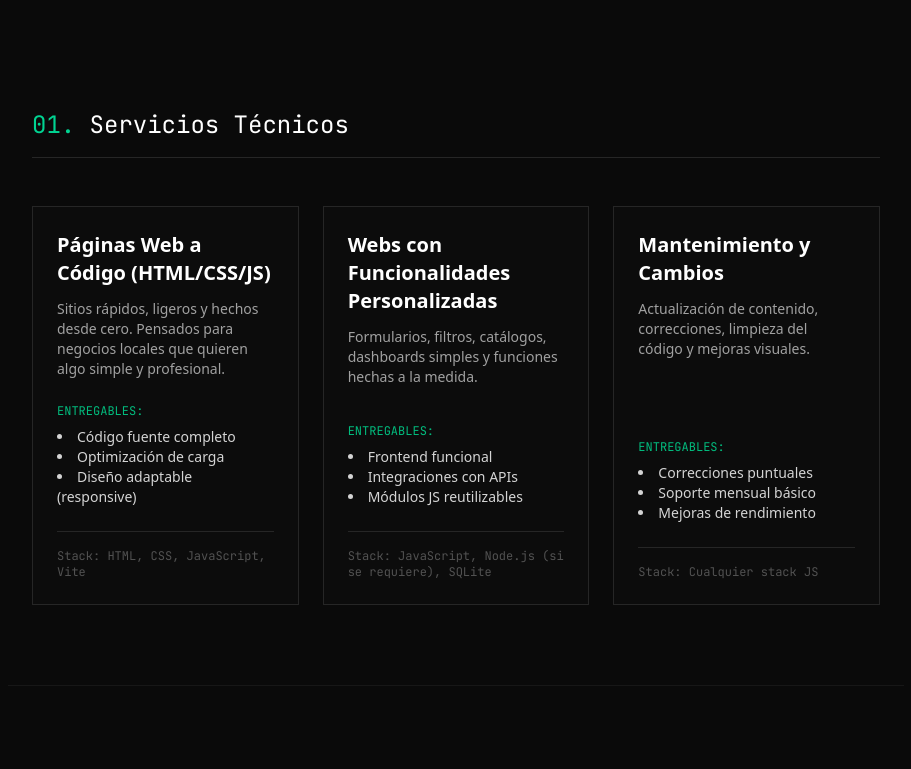
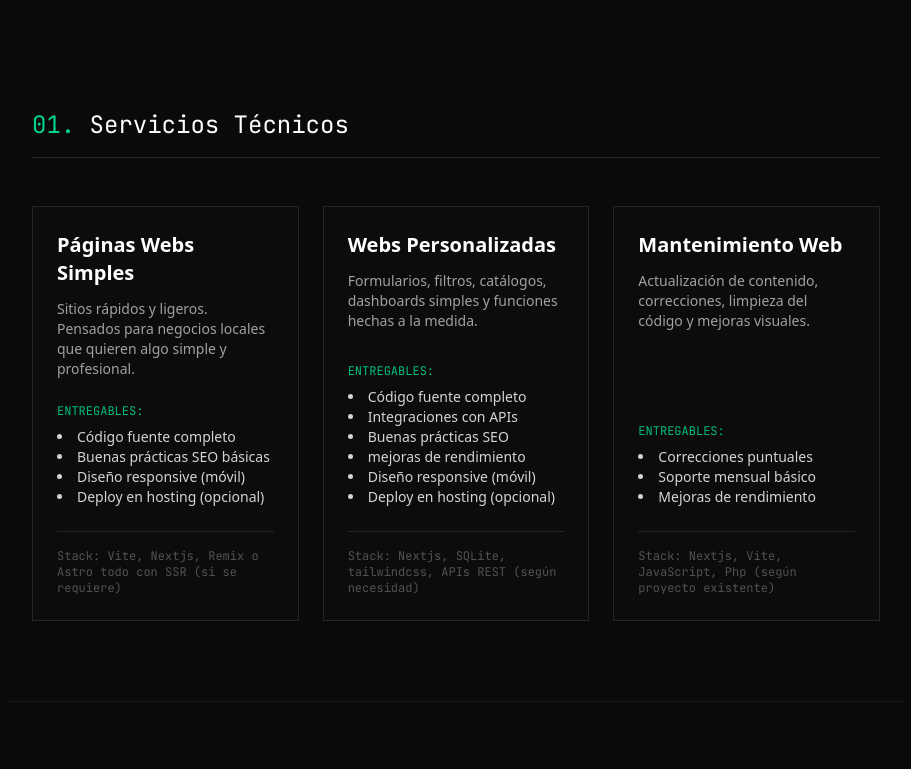
Before and after one commit to warling-lopez/Warling.dev, a Next.js app: page / in a window 1280 px wide. Shown: the part 611-1380 px from the top of the page, without its empty margins (184-1095 px from the left). Built offline with nearby package versions, Linux system fonts and the light colour scheme.

Commit message:
feat: Update ProjectCard component to display deliverables with toggle functionality and refine portfolio data

```diff
--- a/src/app/components/ProjectCard.jsx
+++ b/src/app/components/ProjectCard.jsx
@@ -1,8 +1,17 @@
 "use client";
+import { useState } from "react";
+
 export default function ProjectCard({ project }) {
   const stack = project.stack ?? [];
   const roles = project.myRole ?? [];
+  const deliverables = project.deliverables ?? []; // <-- Asumiendo que aquí vienen tus entregables
   const codeSnippet = project.codeSnippet ?? { title: '', code: '' };
+
+  const [showAll, setShowAll] = useState(false);
+
+  const visibleDeliverables = showAll
+    ? deliverables
+    : deliverables.slice(0, 4);
 
   return (
     <article className="mb-24 border-b border-neutral-800 pb-12 last:border-0">
@@ -25,10 +34,37 @@ export default function ProjectCard({ project }) {
               <strong className="text-white block font-mono uppercase text-xs mb-1 tracking-wider">Problema Real</strong>
               <p>{project.problem}</p>
             </div>
+
             <div>
               <strong className="text-white block font-mono uppercase text-xs mb-1 tracking-wider">Solución Técnica</strong>
               <p>{project.solution}</p>
             </div>
+
+            {/* LISTA DE ENTREGABLES CON VER MÁS / VER MENOS */}
+            {deliverables.length > 0 && (
+              <div>
+                <strong className="text-white block font-mono uppercase text-xs mb-1 tracking-wider">
+                  Entregables
+                </strong>
+
+                <ul className="list-disc list-inside text-neutral-400 marker:text-emerald-500">
+                  {visibleDeliverables.map((item) => (
+                    <li key={item}>{item}</li>
+                  ))}
+                </ul>
+
+                {deliverables.length > 4 && (
+                  <button
+                    onClick={() => setShowAll(!showAll)}
+                    className="mt-2 text-emerald-400 text-xs underline underline-offset-4"
+                  >
+                    {showAll ? "Ver menos" : "Ver más"}
+                  </button>
+                )}
+              </div>
+            )}
+
+            {/* MI ROL */}
             {roles.length > 0 && (
               <div>
                 <strong className="text-white block font-mono uppercase text-xs mb-1 tracking-wider">Mi Rol</strong>
@@ -40,11 +76,18 @@ export default function ProjectCard({ project }) {
           </div>
 
           <div className="mt-8 flex gap-6 font-mono text-sm">
-            <a href={project.repoLink} className="text-white hover:text-emerald-400 underline decoration-neutral-700 underline-offset-4">
+            <a
+              href={project.repoLink}
+              className="text-white hover:text-emerald-400 underline decoration-neutral-700 underline-offset-4"
+            >
               git log --repo
             </a>
+
             {project.demoLink && (
-              <a href={project.demoLink} className="text-white hover:text-emerald-400 underline decoration-neutral-700 underline-offset-4">
+              <a
+                href={project.demoLink}
+                className="text-white hover:text-emerald-400 underline decoration-neutral-700 underline-offset-4"
+              >
                 curl --head demo
               </a>
             )}
--- a/src/app/data/content.js
+++ b/src/app/data/content.js
@@ -3,43 +3,47 @@
 export const portfolioData = {
   personal: {
     name: "Warling Dev",
-    role: "Desarrollador Web Independiente (JS)",
+    role: "Desarrollador Web Independiente",
     tagline:
       "Creo páginas web rápidas, limpias y a código. Nada de CMS. Soluciones simples y estables para negocios reales.",
     availability: "🟢 Disponible para proyectos pequeños y medianos",
     email: "contacto@warlingdev.com",
     calendly: "https://calendly.com/warling",
     social: {
-      github: "https://github.com/warling",
+      github: "https://github.com/warling-lopez",
       linkedin: "https://linkedin.com/in/warling"
     }
   },
 
   services: [
     {
-      title: "Páginas Web a Código (HTML/CSS/JS)",
+      title: "Páginas Webs Simples",
       description:
-        "Sitios rápidos, ligeros y hechos desde cero. Pensados para negocios locales que quieren algo simple y profesional.",
+        "Sitios rápidos y ligeros. Pensados para negocios locales que quieren algo simple y profesional.",
       deliverables: [
         "Código fuente completo",
-        "Optimización de carga",
-        "Diseño adaptable (responsive)"
+        "Buenas prácticas SEO básicas",
+        "Diseño responsive (móvil)",
+        "Deploy en hosting (opcional)"
       ],
-      tech: "HTML, CSS, JavaScript, Vite"
+      tech: "Vite, Nextjs, Remix o Astro todo con SSR (si se requiere)"
     },
     {
-      title: "Webs con Funcionalidades Personalizadas",
+      title: "Webs Personalizadas",
       description:
         "Formularios, filtros, catálogos, dashboards simples y funciones hechas a la medida.",
       deliverables: [
-        "Frontend funcional",
+        "Código fuente completo",
         "Integraciones con APIs",
-        "Módulos JS reutilizables"
+        "Buenas prácticas SEO ",
+        "mejoras de rendimiento",
+        "Diseño responsive (móvil)",
+        "Deploy en hosting (opcional)"
       ],
-      tech: "JavaScript, Node.js (si se requiere), SQLite"
+      tech: "Nextjs, SQLite, tailwindcss, APIs REST (según necesidad)"
     },
     {
-      title: "Mantenimiento y Cambios",
+      title: "Mantenimiento Web",
       description:
         "Actualización de contenido, correcciones, limpieza del código y mejoras visuales.",
       deliverables: [
@@ -47,7 +51,7 @@ export const portfolioData = {
         "Soporte mensual básico",
         "Mejoras de rendimiento"
       ],
-      tech: "Cualquier stack JS"
+      tech: "Nextjs, Vite, JavaScript, Php (según proyecto existente)"
     }
   ],
 
```
